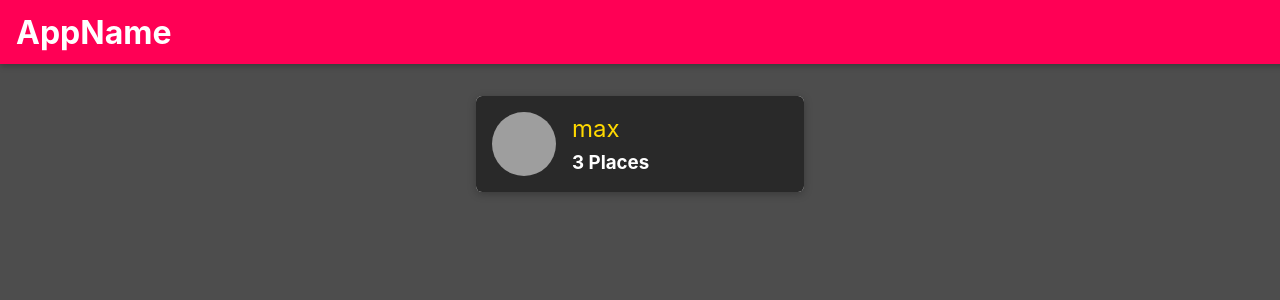
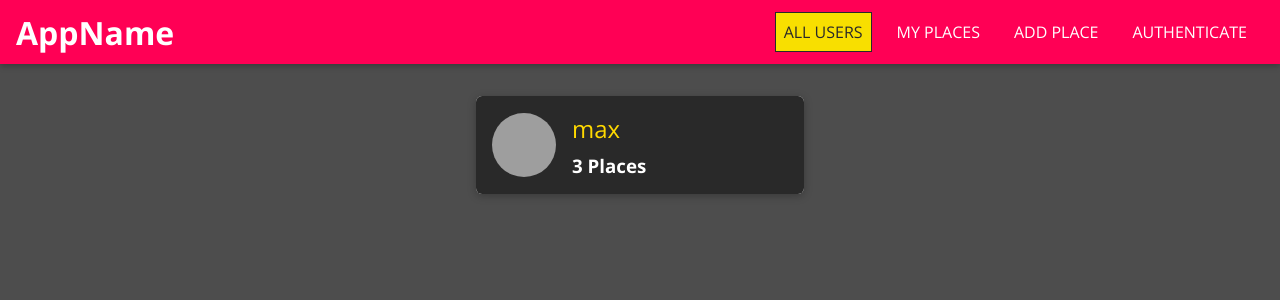
Before and after one commit to yakir9970/MERN-Share-Places, a React (Create React App) app: page / in a window 1280 px wide. Shown: the top 300 px of the page. Built offline with nearby package versions, Linux system fonts and the light colour scheme; grey boxes are pictures that could not be loaded.

Commit message:
Added mobile side drawer

```diff
--- a/package.json
+++ b/package.json
@@ -10,6 +10,7 @@
     "react-dom": "^18.2.0",
     "react-router-dom": "5.3.3",
     "react-scripts": "5.0.1",
+    "react-transition-group": "^4.4.5",
     "web-vitals": "^2.1.4"
   },
   "scripts": {
--- a/public/index.html
+++ b/public/index.html
@@ -28,6 +28,8 @@
   </head>
   <body>
     <noscript>You need to enable JavaScript to run this app.</noscript>
+    <div id="backdrop-hook"></div>
+    <div id="drawer-hook"></div>
     <div id="root"></div>
     <!--
       This HTML file is a template.
--- a/src/index.css
+++ b/src/index.css
@@ -1,16 +1,37 @@
+@import url('https://fonts.googleapis.com/css?family=Open+Sans:400,700&display=swap');
+
+* {
+  box-sizing: border-box;
+}
+
+html {
+  font-family: 'Open Sans', sans-serif;
+}
+
 body {
   margin: 0;
   background: #4d4d4d;
-  font-family: -apple-system, BlinkMacSystemFont, 'Segoe UI', 'Roboto', 'Oxygen',
-    'Ubuntu', 'Cantarell', 'Fira Sans', 'Droid Sans', 'Helvetica Neue',
-    sans-serif;
-  -webkit-font-smoothing: antialiased;
-  -moz-osx-font-smoothing: grayscale;
 }
 
-code {
-  font-family: source-code-pro, Menlo, Monaco, Consolas, 'Courier New',
-    monospace;
+.slide-in-left-enter {
+  transform: translateX(-100%);
+}
+
+.slide-in-left-enter-active {
+  transform: translateX(0);
+  opacity: 1;
+  transition: all 200ms;
+}
+
+.slide-in-left-exit {
+  transform: translateX(0%);
+  opacity: 1;
+}
+
+.slide-in-left-exit-active {
+  transform: translateX(-100%);
+  opacity: 0;
+  transition: all 200ms;
 }
 
 .center {
--- a/src/shared/components/Navigation/MainNavigation.js
+++ b/src/shared/components/Navigation/MainNavigation.js
@@ -1,13 +1,36 @@
-import React from "react";
+import React, { useState } from "react";
 import { Link } from "react-router-dom";
 
 import MainHeader from "./MainHeader";
+import NavLinks from "./NavLinks";
+import SideDrawer from "./SideDrawer";
+import Backdrop from "../UIElements/Backdrop";
 import "./MainNavigation.css";
 
 const MainNavigation = (props) => {
+  const [drawerIsOpen, setDrawerIsOpen] = useState(false);
+
+  const openDrawerHandler = () => {
+    setDrawerIsOpen(true);
+  };
+
+  const closeDrawerHandler = () => {
+    setDrawerIsOpen(false);
+  };
+
   return (
+    <React.Fragment>
+      {drawerIsOpen && <Backdrop onClick={closeDrawerHandler} />}
+      <SideDrawer show={drawerIsOpen} onClick={closeDrawerHandler}>
+        <nav className="main-navigation__drawer-nav">
+          <NavLinks />
+        </nav>
+      </SideDrawer>
       <MainHeader>
-      <button className="main-navigation__menu-btn">
+        <button
+          className="main-navigation__menu-btn"
+          onClick={openDrawerHandler}
+        >
           <span />
           <span />
           <span />
@@ -15,8 +38,11 @@
         <h1 className="main-navigation__title">
           <Link to="/">AppName</Link>
         </h1>
-      <nav>...</nav>
+        <nav className="main-navigation__header-nav">
+          <NavLinks />
+        </nav>
       </MainHeader>
+    </React.Fragment>
   );
 };
 
--- a/src/shared/components/Navigation/NavLinks.css
+++ b/src/shared/components/Navigation/NavLinks.css
@@ -0,0 +1,76 @@
+.nav-links {
+    list-style: none;
+    margin: 0;
+    padding: 0;
+    width: 100%;
+    height: 100%;
+    display: flex;
+    flex-direction: column;
+    justify-content: center;
+    align-items: center;
+  }
+
+  .nav-links li {
+    margin: 1rem;
+  }
+
+  .nav-links a {
+    border: 1px solid transparent;
+    color: #292929;
+    text-decoration: none;
+    padding: 0.5rem;
+  }
+
+  .nav-links a:hover,
+  .nav-links a:active,
+  .nav-links a.active {
+    background: #f8df00;
+    border-color: #292929;
+    color: #292929;
+  }
+
+  .nav-links button {
+    cursor: pointer;
+    border: 1px solid #292929;
+    color: #292929;
+    background: transparent;
+    padding: 0.5rem;
+    font: inherit;
+  }
+
+  .nav-links button:focus {
+    outline: none;
+  }
+
+  .nav-links button:hover,
+  .nav-links button:active {
+    background: #292929;
+    color: white;
+  }
+
+  @media (min-width: 768px) {
+    .nav-links {
+      flex-direction: row;
+    }
+
+    .nav-links li {
+      margin: 0 0.5rem;
+    }
+
+    .nav-links a {
+      color: white;
+      text-decoration: none;
+    }
+
+    .nav-links button {
+      border: 1px solid white;
+      color: white;
+      background: transparent;
+    }
+
+    .nav-links button:hover,
+    .nav-links button:active {
+      background: #f8df00;
+      color: #292929;
+    }
+  }
--- a/src/shared/components/Navigation/NavLinks.js
+++ b/src/shared/components/Navigation/NavLinks.js
@@ -0,0 +1,27 @@
+import React from "react";
+import { NavLink } from "react-router-dom";
+
+import "./NavLinks.css";
+
+const NavLinks = (props) => {
+  return (
+    <ul className="nav-links">
+      <li>
+        <NavLink to="/" exact>
+          ALL USERS
+        </NavLink>
+      </li>
+      <li>
+        <NavLink to="/u1/places">MY PLACES</NavLink>
+      </li>
+      <li>
+        <NavLink to="/places/new">ADD PLACE</NavLink>
+      </li>
+      <li>
+        <NavLink to="/auth">AUTHENTICATE</NavLink>
+      </li>
+    </ul>
+  );
+};
+
+export default NavLinks;
--- a/src/shared/components/Navigation/SideDrawer.css
+++ b/src/shared/components/Navigation/SideDrawer.css
@@ -0,0 +1,10 @@
+.side-drawer {
+    position: fixed;
+    left: 0;
+    top: 0;
+    z-index: 100;
+    height: 100vh;
+    width: 70%;
+    background: white;
+    box-shadow: 0 2px 8px rgba(0, 0, 0, 0.26);
+}
--- a/src/shared/components/Navigation/SideDrawer.js
+++ b/src/shared/components/Navigation/SideDrawer.js
@@ -0,0 +1,25 @@
+import React from "react";
+import ReactDOM from "react-dom";
+import { CSSTransition } from "react-transition-group";
+
+import "./SideDrawer.css";
+
+const SideDrawer = (props) => {
+  const content = (
+    <CSSTransition
+      in={props.show}
+      timeout={200}
+      classNames="slide-in-left"
+      mountOnEnter
+      unmountOnExit
+    >
+      <aside className="side-drawer" onClick={props.onClick}>
+        {props.children}
+      </aside>
+    </CSSTransition>
+  );
+
+  return ReactDOM.createPortal(content, document.getElementById("drawer-hook"));
+};
+
+export default SideDrawer;
--- /dev/null
+++ b/src/shared/components/UIElements/Backdrop.css
@@ -0,0 +1,9 @@
+.backdrop {
+    position: fixed;
+    top: 0;
+    left: 0;
+    width: 100%;
+    height: 100vh;
+    background: rgba(0, 0, 0, 0.75);
+    z-index: 10;
+}
--- /dev/null
+++ b/src/shared/components/UIElements/Backdrop.js
@@ -0,0 +1,13 @@
+import React from "react";
+import ReactDOM from "react-dom";
+
+import "./Backdrop.css";
+
+const Backdrop = (props) => {
+  return ReactDOM.createPortal(
+    <div className="backdrop" onClick={props.onClick}></div>,
+    document.getElementById("backdrop-hook")
+  );
+};
+
+export default Backdrop;
```
Also changed, not shown: 1 other file (tests, documents, lock files or other folders). Lines whose indentation alone changed are shown as unchanged.
